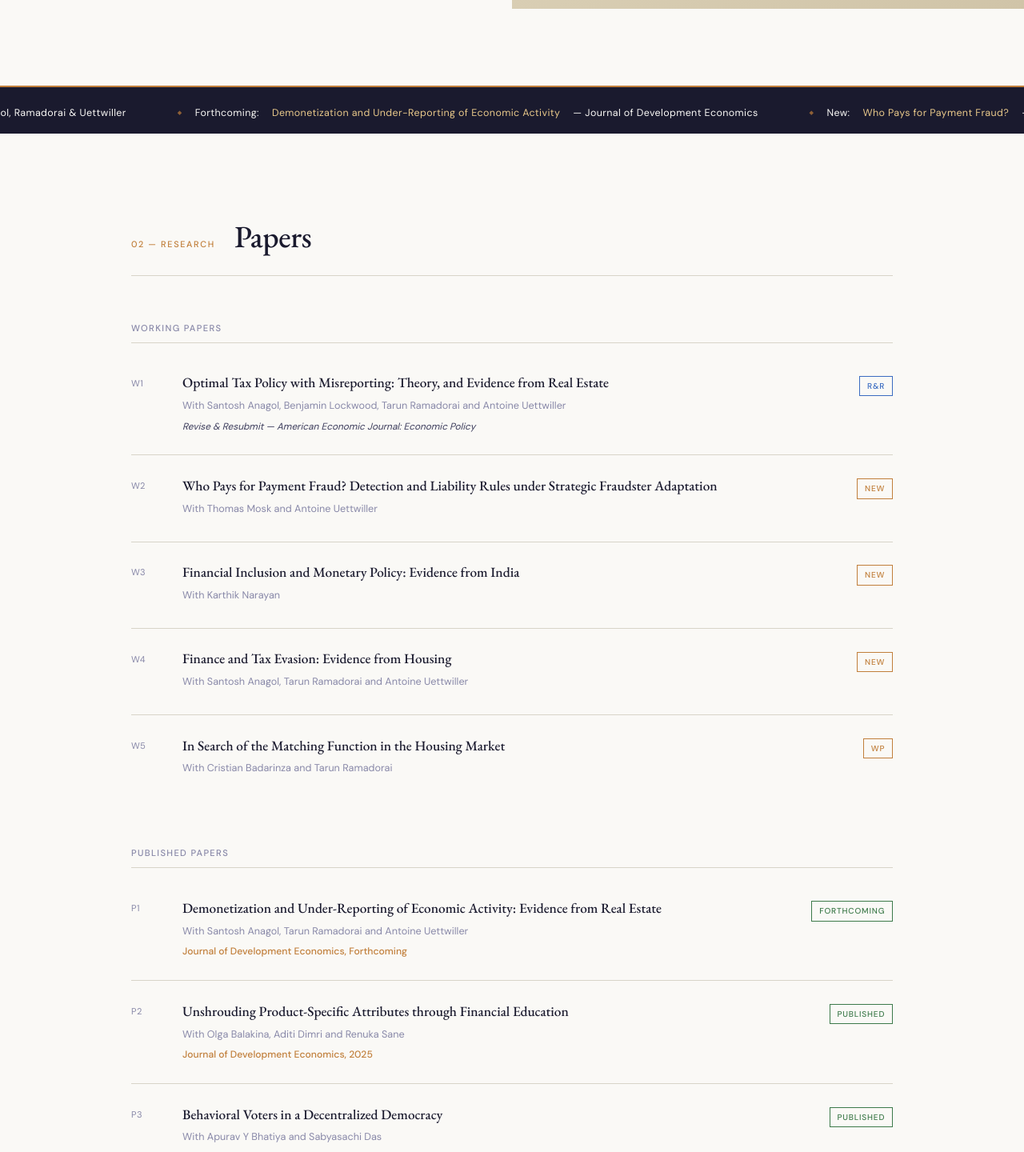
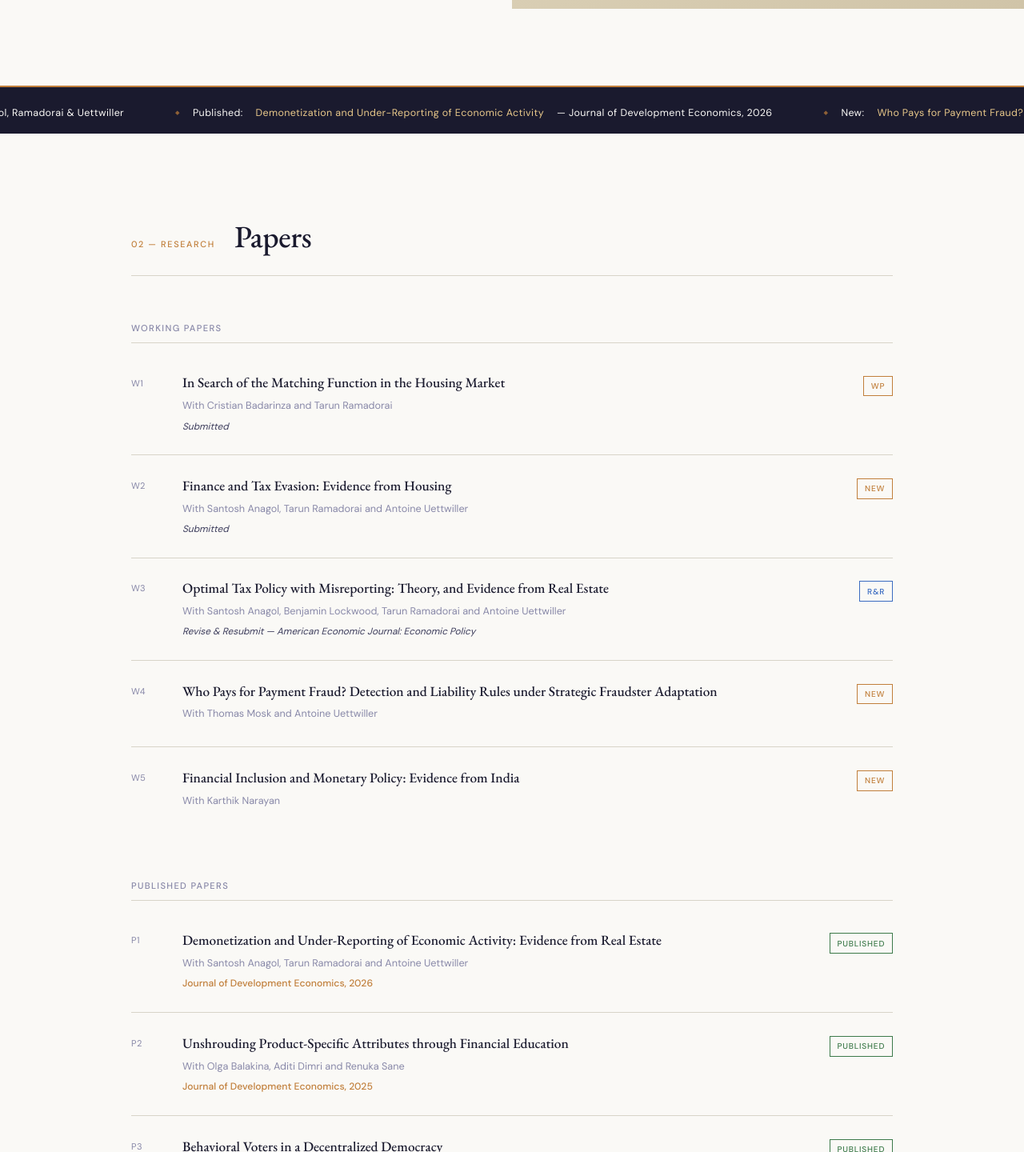
Before and after one commit to veebal/veebal.github.io, a plain HTML site: page index.html in a window 1280 px wide. Shown: the part 860-2300 px from the top of the page at 80% size. Drawn offline with nearby package versions, Linux system fonts and the light colour scheme.

Commit message:
Update paper statuses: Demonetization published (JDE 2026, DOI link); Matching Function and Finance & Tax Evasion submitted; relist working papers
Co-Authored-By: Claude Fable 5 <noreply@anthropic.com>
Claude-Session: https://claude.ai/code/session_01Kd7LBGiBzPBuC3WCGCPnvS

```diff
--- a/index.html
+++ b/index.html
@@ -448,12 +448,12 @@
 <div class="news-band">
   <div class="news-band-inner">
     <span class="news-item">New: <a href="https://papers.ssrn.com/sol3/papers.cfm?abstract_id=7022361">Finance and Tax Evasion: Evidence from Housing</a> — with Anagol, Ramadorai &amp; Uettwiller</span>
-    <span class="news-item">Forthcoming: <a href="https://papers.ssrn.com/sol3/papers.cfm?abstract_id=5383912">Demonetization and Under-Reporting of Economic Activity</a> — Journal of Development Economics</span>
+    <span class="news-item">Published: <a href="https://doi.org/10.1016/j.jdeveco.2026.103783">Demonetization and Under-Reporting of Economic Activity</a> — Journal of Development Economics, 2026</span>
     <span class="news-item">New: <a href="https://papers.ssrn.com/sol3/papers.cfm?abstract_id=5703762">Who Pays for Payment Fraud?</a> — with Mosk &amp; Uettwiller</span>
     <span class="news-item">New: <a href="https://papers.ssrn.com/sol3/papers.cfm?abstract_id=5426920">Financial Inclusion and Monetary Policy: Evidence from India</a> — with Karthik Narayan</span>
     <span class="news-item">Published: <a href="https://doi.org/10.1016/j.jdeveco.2025.103604">Unshrouding Product-Specific Attributes through Financial Education</a> — Journal of Development Economics, 2025</span>
     <span class="news-item">New: <a href="https://papers.ssrn.com/sol3/papers.cfm?abstract_id=7022361">Finance and Tax Evasion: Evidence from Housing</a> — with Anagol, Ramadorai &amp; Uettwiller</span>
-    <span class="news-item">Forthcoming: <a href="https://papers.ssrn.com/sol3/papers.cfm?abstract_id=5383912">Demonetization and Under-Reporting of Economic Activity</a> — Journal of Development Economics</span>
+    <span class="news-item">Published: <a href="https://doi.org/10.1016/j.jdeveco.2026.103783">Demonetization and Under-Reporting of Economic Activity</a> — Journal of Development Economics, 2026</span>
     <span class="news-item">New: <a href="https://papers.ssrn.com/sol3/papers.cfm?abstract_id=5703762">Who Pays for Payment Fraud?</a> — with Mosk &amp; Uettwiller</span>
     <span class="news-item">New: <a href="https://papers.ssrn.com/sol3/papers.cfm?abstract_id=5426920">Financial Inclusion and Monetary Policy: Evidence from India</a> — with Karthik Narayan</span>
     <span class="news-item">Published: <a href="https://doi.org/10.1016/j.jdeveco.2025.103604">Unshrouding Product-Specific Attributes through Financial Education</a> — Journal of Development Economics, 2025</span>
@@ -476,6 +476,26 @@
         <div class="paper">
           <span class="paper-num">W1</span>
           <div>
+            <div class="paper-title"><a href="https://papers.ssrn.com/sol3/papers.cfm?abstract_id=4594519">In Search of the Matching Function in the Housing Market</a></div>
+            <div class="paper-coauthors">With Cristian Badarinza and Tarun Ramadorai</div>
+            <div class="paper-status">Submitted</div>
+          </div>
+          <span class="paper-tag tag-wp">WP</span>
+        </div>
+
+        <div class="paper">
+          <span class="paper-num">W2</span>
+          <div>
+            <div class="paper-title"><a href="https://papers.ssrn.com/sol3/papers.cfm?abstract_id=7022361">Finance and Tax Evasion: Evidence from Housing</a></div>
+            <div class="paper-coauthors">With Santosh Anagol, Tarun Ramadorai and Antoine Uettwiller</div>
+            <div class="paper-status">Submitted</div>
+          </div>
+          <span class="paper-tag tag-wp">New</span>
+        </div>
+
+        <div class="paper">
+          <span class="paper-num">W3</span>
+          <div>
             <div class="paper-title"><a href="https://papers.ssrn.com/sol3/papers.cfm?abstract_id=4055401">Optimal Tax Policy with Misreporting: Theory, and Evidence from Real Estate</a></div>
             <div class="paper-coauthors">With Santosh Anagol, Benjamin Lockwood, Tarun Ramadorai and Antoine Uettwiller</div>
             <div class="paper-status">Revise &amp; Resubmit — American Economic Journal: Economic Policy</div>
@@ -484,7 +504,7 @@
         </div>
 
         <div class="paper">
-          <span class="paper-num">W2</span>
+          <span class="paper-num">W4</span>
           <div>
             <div class="paper-title"><a href="https://papers.ssrn.com/sol3/papers.cfm?abstract_id=5703762">Who Pays for Payment Fraud? Detection and Liability Rules under Strategic Fraudster Adaptation</a></div>
             <div class="paper-coauthors">With Thomas Mosk and Antoine Uettwiller</div>
@@ -493,30 +513,12 @@
         </div>
 
         <div class="paper">
-          <span class="paper-num">W3</span>
+          <span class="paper-num">W5</span>
           <div>
             <div class="paper-title"><a href="https://papers.ssrn.com/sol3/papers.cfm?abstract_id=5426920">Financial Inclusion and Monetary Policy: Evidence from India</a></div>
             <div class="paper-coauthors">With Karthik Narayan</div>
           </div>
           <span class="paper-tag tag-wp">New</span>
-        </div>
-
-        <div class="paper">
-          <span class="paper-num">W4</span>
-          <div>
-            <div class="paper-title"><a href="https://papers.ssrn.com/sol3/papers.cfm?abstract_id=7022361">Finance and Tax Evasion: Evidence from Housing</a></div>
-            <div class="paper-coauthors">With Santosh Anagol, Tarun Ramadorai and Antoine Uettwiller</div>
-          </div>
-          <span class="paper-tag tag-wp">New</span>
-        </div>
-
-        <div class="paper">
-          <span class="paper-num">W5</span>
-          <div>
-            <div class="paper-title"><a href="https://papers.ssrn.com/sol3/papers.cfm?abstract_id=4594519">In Search of the Matching Function in the Housing Market</a></div>
-            <div class="paper-coauthors">With Cristian Badarinza and Tarun Ramadorai</div>
-          </div>
-          <span class="paper-tag tag-wp">WP</span>
         </div>
 
       </div>
@@ -530,11 +532,11 @@
         <div class="paper">
           <span class="paper-num">P1</span>
           <div>
-            <div class="paper-title"><a href="https://papers.ssrn.com/sol3/papers.cfm?abstract_id=5383912">Demonetization and Under-Reporting of Economic Activity: Evidence from Real Estate</a></div>
+            <div class="paper-title"><a href="https://doi.org/10.1016/j.jdeveco.2026.103783">Demonetization and Under-Reporting of Economic Activity: Evidence from Real Estate</a></div>
             <div class="paper-coauthors">With Santosh Anagol, Tarun Ramadorai and Antoine Uettwiller</div>
-            <div class="paper-venue">Journal of Development Economics, Forthcoming</div>
+            <div class="paper-venue">Journal of Development Economics, 2026</div>
           </div>
-          <span class="paper-tag tag-pub">Forthcoming</span>
+          <span class="paper-tag tag-pub">Published</span>
         </div>
 
         <div class="paper">
```
